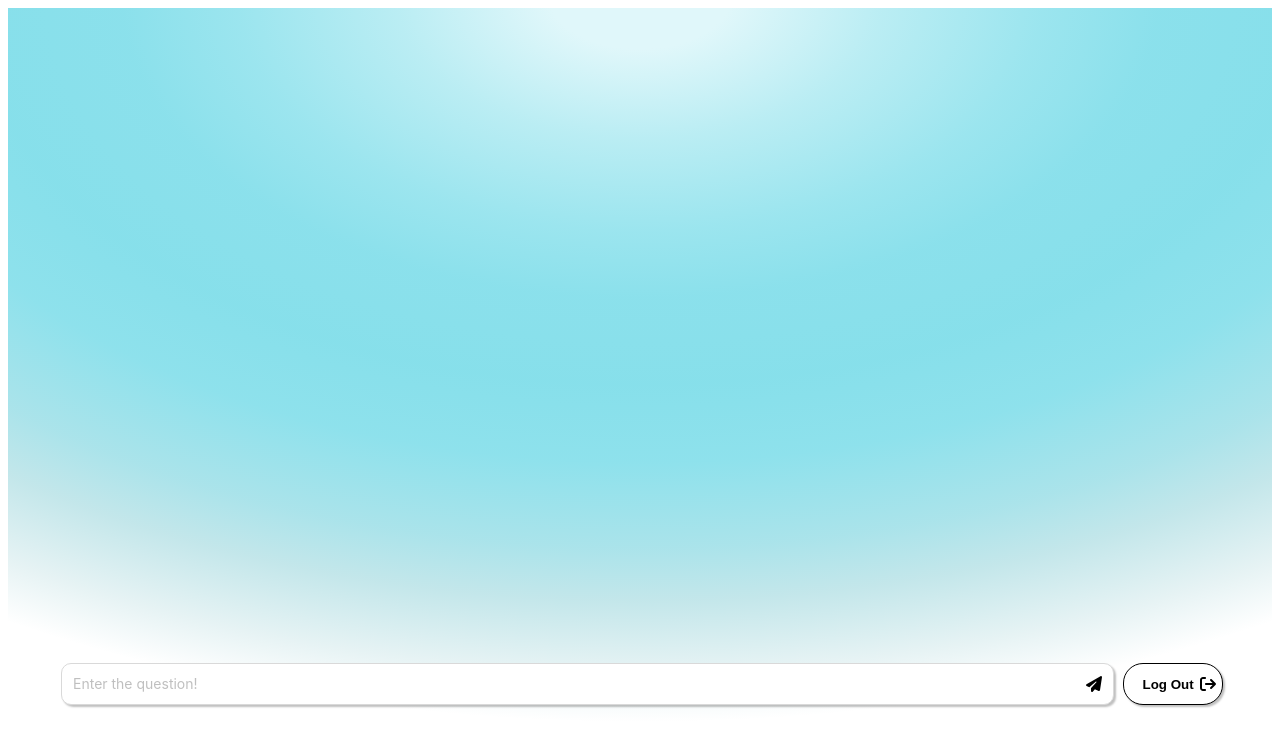
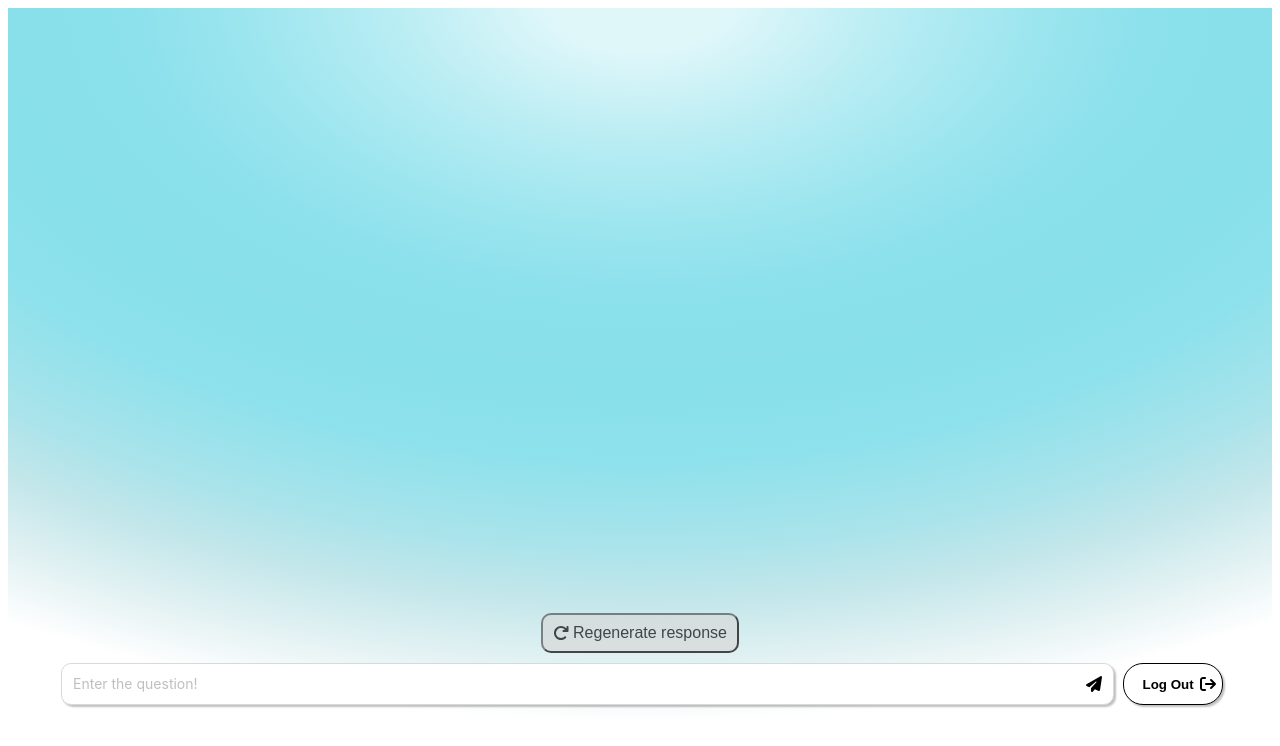
Before and after one commit to NgocTan2k1/FBC-FE, a React (Create React App) app: page /chat in a window 1280 px wide. Shown: the top 746 px of the page. Built offline with nearby package versions, Linux system fonts and the light colour scheme; sample sign-in values are in the browser's storage.

Commit message:
UX/UI input question, no logic, no encrypt the questions

```diff
--- a/src/App.js
+++ b/src/App.js
@@ -17,6 +17,7 @@ function App() {
                         </Route>
                     );
                 })}
+
                 {privateRouters.map((route, index) => {
                     const Page = route.component;
                     return (
--- a/src/components/pages/Chat/Chat.module.scss
+++ b/src/components/pages/Chat/Chat.module.scss
@@ -27,6 +27,28 @@
     justify-content: center;
     bottom: 6%;
     width: 100%;
+}
+
+.repeat-answer {
+    position: absolute;
+    display: flex;
+    top: -110%;
+    background-color: #d9d9d9;
+    opacity: 0.7;
+    padding: 10px 10px;
+
+    font-size: 1rem;
+    line-height: 1rem;
+    border-radius: 10px;
+
+    &:hover {
+        opacity: 1;
+        cursor: pointer;
+    }
+}
+
+.icon-repeat-answer {
+    padding-right: 4px;
 }
 
 .form {
--- a/src/components/pages/Chat/index.js
+++ b/src/components/pages/Chat/index.js
@@ -1,26 +1,35 @@
 import { useNavigate } from 'react-router-dom';
 import { Form, Input } from 'antd';
 import { FontAwesomeIcon } from '@fortawesome/react-fontawesome';
-import { faSignOut, faPaperPlane } from '@fortawesome/free-solid-svg-icons';
+import { faSignOut, faPaperPlane, faArrowRotateRight } from '@fortawesome/free-solid-svg-icons';
 import classNames from 'classnames/bind';
 import { useState } from 'react';
+// import NodeRSA from 'node-rsa';
+// const NodeRSA = require('node-rsa');
 
 import styles from './Chat.module.scss';
 
 const cx = classNames.bind(styles);
 
 function Chat() {
+    // const pub =
+    //     '-----BEGIN PUBLIC KEY-----\nMIGhMA0GCSqGSIb3DQEBAQUAA4GPADCBiwKBgwMO0CYkaj6AE3y5f3tP4QIep76a\n35ZXcJosvQj8yjs94UZmg8/6R8tyCfBcYm6B3jfDyXMB1hKlW6IP8JtG52Hr7bQg\n4tGR4JvBIeScW9i01x3HF/URlwJibD1eYs8RXVzo4jeHrUfiXaDKxEbmRobGZ5JD\nUHGdKtfOSmx9amGZBjwdAgMBAAE=\n-----END PUBLIC KEY-----';
+    // const key = new NodeRSA();
+    // key.importKey(pub, 'pkcs8-public');
+    // const data = 'Hello, world!';
+    // const encryptedData = key.encrypt(data, 'base64');
+
+    // console.log('pub:', pub);
+    // console.log('key:', key);
+    // console.log('data:', data);
+    // console.log('encryptedData:', encryptedData);
+
     const navigate = useNavigate();
     const [value, setValue] = useState('');
 
     const handleLogout = () => {
-        if (localStorage.getItem('userInfo')) {
-            console.log(JSON.parse(localStorage.getItem('userInfo')).access);
-            localStorage.removeItem('userInfo');
-            navigate('/');
-        } else {
-            navigate('/');
-        }
+        localStorage.removeItem('userInfo');
+        navigate('/');
     };
 
     return (
@@ -28,6 +37,10 @@ function Chat() {
             <div className={cx('container_content')}>{}</div>
 
             <div className={cx('container_input')}>
+                <button className={cx('repeat-answer')}>
+                    <FontAwesomeIcon className={cx('icon-repeat-answer')} icon={faArrowRotateRight} />
+                    Regenerate response
+                </button>
                 <Form className={cx('form')}>
                     <Form.Item className={cx('form-item')}>
                         <Input.TextArea
```
